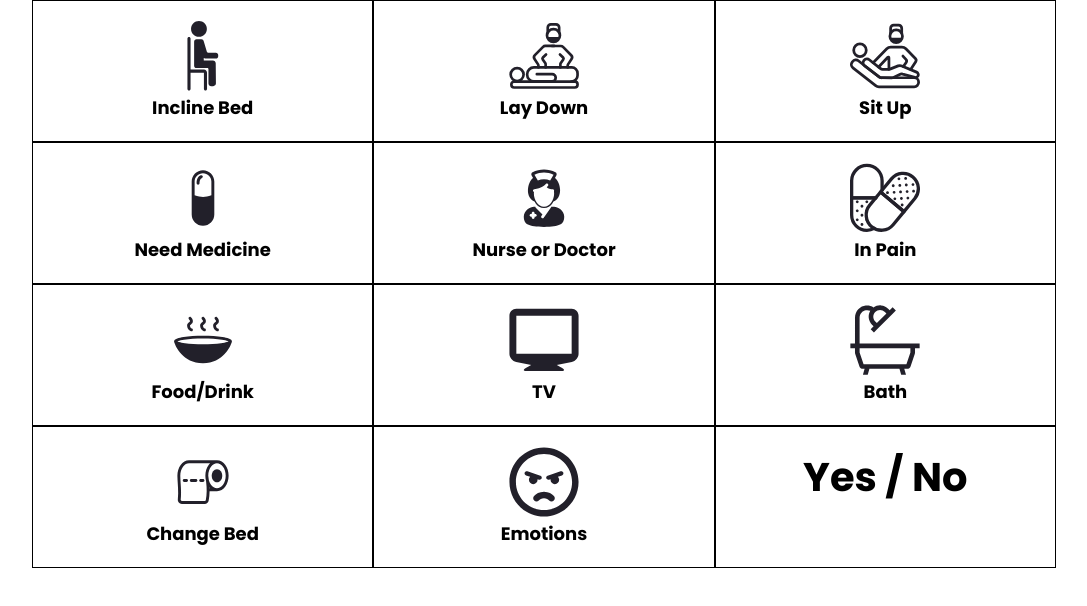
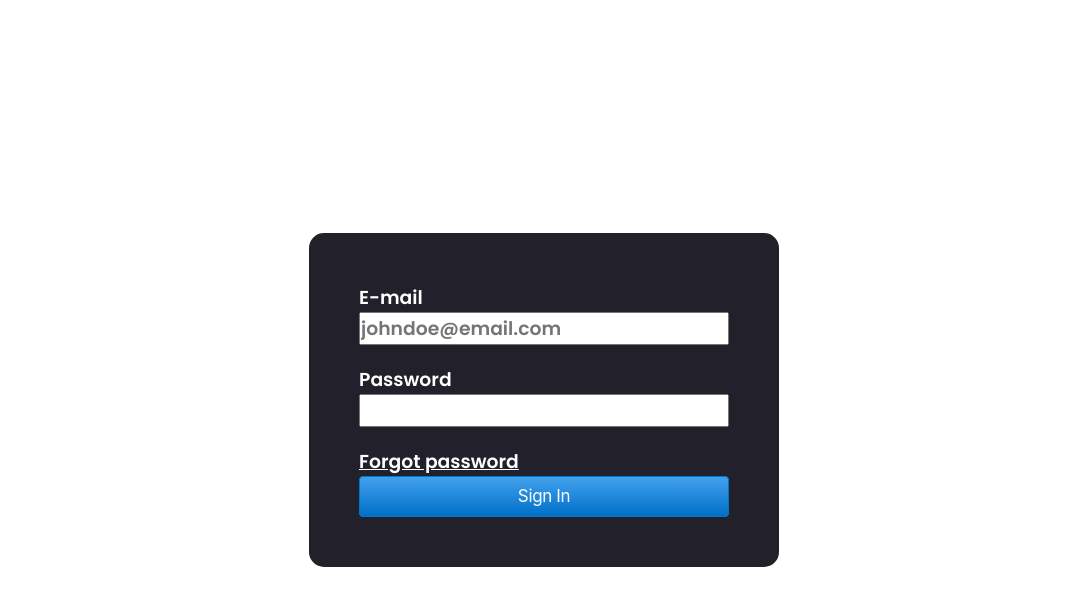
Before and after one commit to kellycesario/aphasia-app, a React (Vite) app: page / in a window 1280 px wide. Shown: the top 606 px of the page, without its empty margins (96-1183 px from the left). Built offline with nearby package versions, Linux system fonts and the light colour scheme.

Commit message:
Feature/ Login page initial commit

```diff
--- a/package.json
+++ b/package.json
@@ -9,6 +9,7 @@
     "preview": "vite preview"
   },
   "dependencies": {
+    "@radix-ui/react-label": "^1.0.0",
     "react": "^18.2.0",
     "react-dom": "^18.2.0"
   },
--- a/src/App.jsx
+++ b/src/App.jsx
@@ -1,10 +1,10 @@
 import "./styles/global.scss";
-import CardsWrapper from "./components/CardsWrapper/CardsWrapper";
+import LoginPage from "./components/LoginPage";
 function App() {
   return (
-    <div className="App">
-      <CardsWrapper />
-    </div>
+    <main className="App">
+      <LoginPage />
+    </main>
   );
 }
 
--- /dev/null
+++ b/src/components/LoginForm/index.jsx
@@ -0,0 +1,50 @@
+import './styles.scss'
+import { Label } from '@radix-ui/react-label';
+
+export default function LoginForm() {
+    return (
+        <section>
+            <form action="" className='loginForm__form' >
+                <Label
+                    htmlFor="e-mail"
+                    className='loginForm__label' >
+                    E-mail
+                </Label>
+
+                <input
+                    className='loginForm__input'
+                    type="text"
+                    id="e-mail"
+                    placeholder="johndoe@email.com"
+                />
+
+                <Label
+                    htmlFor="password"
+                    className='loginForm__label' >
+                    Password
+                </Label>
+
+                <input
+                    className='loginForm__input'
+                    type="password"
+                    id="password"
+                />
+
+                <a
+                    className='loginForm__forgotPassword'
+                    href="#">
+                    Forgot password
+                </a>
+
+                <button
+                    onClick={(e) => { e.preventDefault() }}
+                    className="loginForm__button"
+                    role="button">
+                    Sign In
+                </button>
+
+
+            </form>
+        </section>
+    )
+}
--- /dev/null
+++ b/src/components/LoginForm/styles.scss
@@ -0,0 +1,88 @@
+.loginForm {
+  &__form {
+    width: 100%;
+    height: 100%;
+
+    background-color: #22202a;
+    padding: 5rem;
+    border-radius: 15px;
+
+    display: flex;
+    justify-content: center;
+    align-items: flex-start;
+    flex-direction: column;
+
+    font-size: 3rem;
+  }
+  &__input {
+    margin-bottom: 2rem;
+  }
+  &__label {
+    color: white;
+  }
+  &__button {
+    width: 100%;
+    background-image: linear-gradient(#42a1ec, #0070c9);
+    border: 1px solid #0077cc;
+    border-radius: 4px;
+    box-sizing: border-box;
+    color: #ffffff;
+    cursor: pointer;
+    direction: ltr;
+    display: block;
+    font-family: "SF Pro Text", "SF Pro Icons", "AOS Icons", "Helvetica Neue",
+      Helvetica, Arial, sans-serif;
+    font-size: 17px;
+    font-weight: 400;
+    letter-spacing: -0.022em;
+    line-height: 1.47059;
+    min-width: 30px;
+    overflow: visible;
+    padding: 7px 15px;
+    text-align: center;
+    vertical-align: baseline;
+    user-select: none;
+    -webkit-user-select: none;
+    touch-action: manipulation;
+    white-space: nowrap;
+
+    &:disabled {
+      cursor: default;
+      opacity: 0.3;
+    }
+
+    &:hover {
+      background-image: linear-gradient(#51a9ee, #147bcd);
+      border-color: #1482d0;
+      text-decoration: none;
+    }
+
+    &:active {
+      background-image: linear-gradient(#3d94d9, #0067b9);
+      border-color: #006dbc;
+      outline: none;
+    }
+
+    &:focus {
+      box-shadow: rgba(131, 192, 253, 0.5) 0 0 0 3px;
+      outline: none;
+    }
+  }
+
+  &__forgotPassword {
+
+    &:link {
+      color: #fff;
+    }
+    &:visited {
+      color: rgb(101, 101, 101);
+    }
+    &:hover {
+      color: rgb(180, 180, 180);
+    }
+    &:active {
+      color: #fff;
+
+    }
+  }
+}
--- /dev/null
+++ b/src/components/LoginPage/index.jsx
@@ -0,0 +1,14 @@
+import { useState } from "react";
+import CardsWrapper from "../CardsWrapper"
+import LoginForm from '../LoginForm'
+
+export default function LoginPage() {
+  const [isAuth, setIsAuth] = useState(false)
+
+  return (
+    <>
+      {isAuth && <CardsWrapper />}
+      {!isAuth && <LoginForm />}
+    </>
+  );
+}
--- a/src/styles/global.scss
+++ b/src/styles/global.scss
@@ -9,6 +9,16 @@
 }
 
 body {
+  display: flex;
+  justify-content: center;
+  align-items: center;
   width: 100vw;
   height: 100vh;
 }
+
+fieldset {
+  border: 0;
+  padding: 0.01em 0 0 0;
+  margin: 0;
+  min-width: 0;
+}
```
Also changed, not shown: src/components/CardsWrapper/index.jsx (renamed from src/components/CardsWrapper/CardsWrapper.jsx), 2 other files (tests, documents, lock files or other folders).
